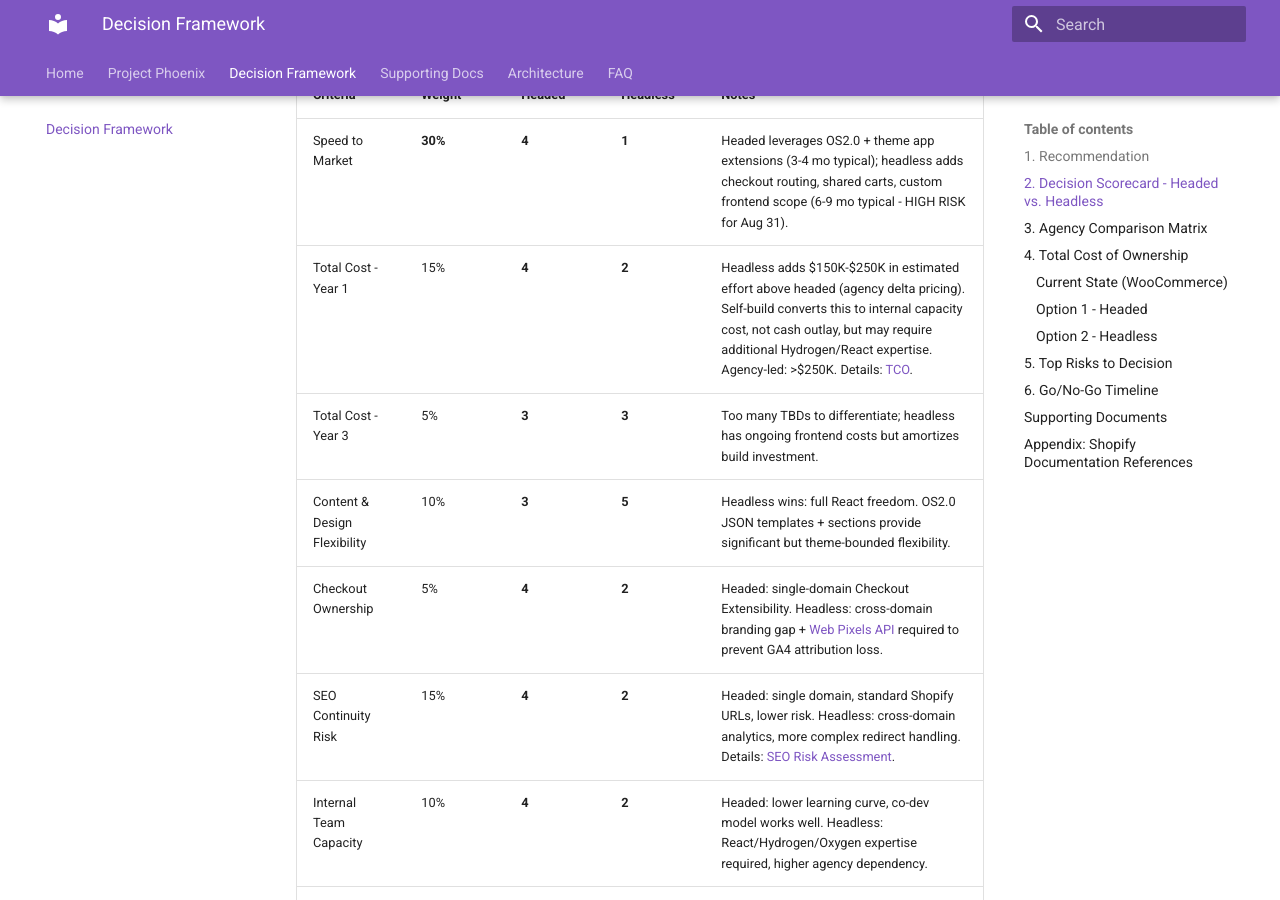
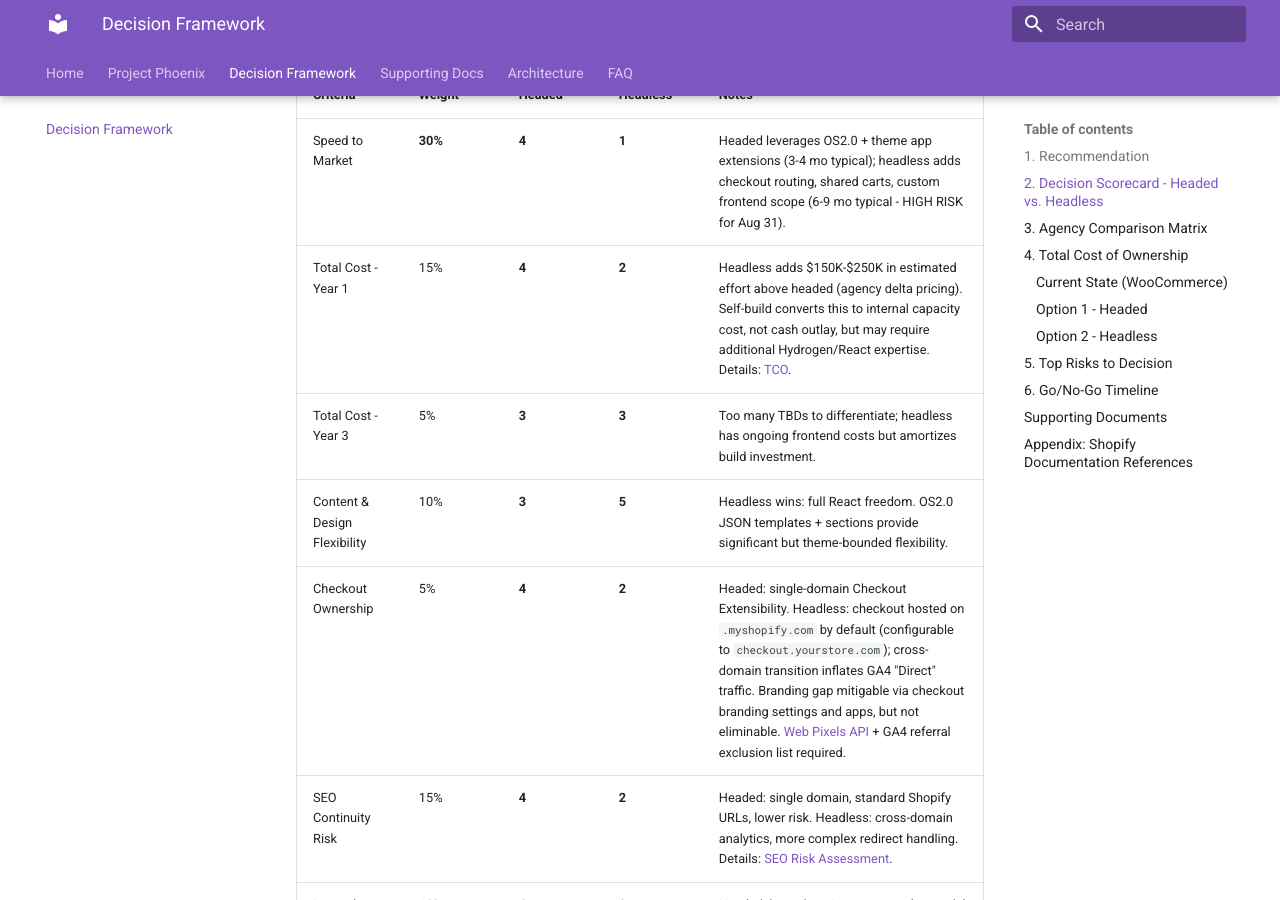
Before and after one commit to charanbobby/Shopify2026, an MkDocs documentation site: the page built from docs/decision-framework.md, in a window 1280 px wide and 900 px high, scrolled down 1094 px. Built offline with MkDocs 1.6.1 and Material for MkDocs 9.7.7, drawn with Linux system fonts in a browser that asks for light colours; comment, search, counter and statistics services are not loaded; some of the changed text lies outside the part shown.

Commit message:
Add headless checkout domain handling nuances and GA4 mitigation details
Clarify that headless checkout defaults to .myshopify.com (configurable to
custom subdomain), document the GA4 referral exclusion list best practice,
and note that checkout branding gap is mitigable but not eliminable.

Co-Authored-By: Claude Opus 4.6 <noreply@anthropic.com>

```diff
--- a/docs/decision-framework.md
+++ b/docs/decision-framework.md
@@ -33,10 +33,10 @@ comments: true
 | Criteria | Weight | Headed | Headless | Notes |
 | --- | --- | --- | --- | --- |
 | Speed to Market | **30%** | **4** | **1** | Headed leverages OS2.0 + theme app extensions (3-4 mo typical); headless adds checkout routing, shared carts, custom frontend scope (6-9 mo typical - HIGH RISK for Aug 31). |
-| Total Cost - Year 1 | 15% | **4** | **2** | Headless adds $150K-$250K in estimated effort above headed (agency delta pricing). Self-build converts this to internal capacity cost, not cash outlay, but may require additional Hydrogen/React expertise. Agency-led: >$250K. Details: [TCO](#4-total-cost-of-ownership). |
+| Total Cost - Year 1 | 15% | **4** | **2** | Headless adds $150K-$250K in estimated effort above headed (agency delta pricing). Self-build converts this to internal capacity cost, not cash outlay, but may require additional Hydrogen/React expertise. Details: [TCO](#4-total-cost-of-ownership). |
 | Total Cost - Year 3 | 5% | **3** | **3** | Too many TBDs to differentiate; headless has ongoing frontend costs but amortizes build investment. |
 | Content & Design Flexibility | 10% | **3** | **5** | Headless wins: full React freedom. OS2.0 JSON templates + sections provide significant but theme-bounded flexibility. |
-| Checkout Ownership | 5% | **4** | **2** | Headed: single-domain Checkout Extensibility. Headless: cross-domain branding gap + [Web Pixels API](https://shopify.dev/docs/api/pixels/customer-events) required to prevent GA4 attribution loss. |
+| Checkout Ownership | 5% | **4** | **2** | Headed: single-domain Checkout Extensibility. Headless: checkout hosted on `.myshopify.com` by default (configurable to `checkout.yourstore.com`); cross-domain transition inflates GA4 "Direct" traffic. Branding gap mitigable via checkout branding settings and apps, but not eliminable. [Web Pixels API](https://shopify.dev/docs/api/pixels/customer-events) + GA4 referral exclusion list required. |
 | SEO Continuity Risk | 15% | **4** | **2** | Headed: single domain, standard Shopify URLs, lower risk. Headless: cross-domain analytics, more complex redirect handling. Details: [SEO Risk Assessment](seo-risk-assessment.md). |
 | Internal Team Capacity | 10% | **4** | **2** | Headed: lower learning curve, co-dev model works well. Headless: React/Hydrogen/Oxygen expertise required, higher agency dependency. |
 | Integration Complexity | 10% | **4** | **2** | Headed: most integrations Low via app extensions. Headless: GTM/Ads High, 4 others Medium, plus shared cart middleware (Multipass + session sync). Details: [Integration Map](integration-map.md). |
@@ -104,9 +104,9 @@ comments: true
 | GMV Fee | TBD | |
 | Build Cost (incremental above headed) | $150K-$250K (self-build) / >$250K (agency) | Agency E quote may be over-estimated per team; self-build reduces cash outlay |
 | Frontend Infrastructure | TBD | Hydrogen/Oxygen hosting, CDN |
-| Checkout Subdomain Config | TBD | Required for headless |
+| Checkout Subdomain Config | TBD | Required for headless; defaults to `.myshopify.com`, configurable to custom subdomain (e.g., `checkout.yourstore.com`) for brand consistency |
 | Custom Event Mapping | TBD | GTM/pixel reimplementation |
-| Cross-Domain GA4/GTM Attribution | TBD | [Web Pixels API](https://shopify.dev/docs/api/pixels/customer-events) setup to prevent attribution loss across Hydrogen-to-checkout subdomain transition |
+| Cross-Domain GA4/GTM Attribution | TBD | [Web Pixels API](https://shopify.dev/docs/api/pixels/customer-events) setup + GA4 referral exclusion list (checkout subdomain, primary domain, `checkout.shopify.com`, payment provider domains) to prevent attribution loss across Hydrogen-to-checkout domain transition |
 | Shared Cart / Multipass Middleware | Included in build cost | Session/cart sync between WooCommerce/Liquid and Hydrogen; Multipass SSO implementation. Assumed included in the $150K-$250K self-build estimate (agencies did not itemize separately). [[Ref](https://shopify.dev/docs/storefronts/headless/hydrogen/migrate)] |
 | Oxygen CI/CD Infrastructure | TBD | Dev-ops hours for [Hydrogen/Oxygen deployment pipeline](https://shopify.dev/docs/storefronts/headless/hydrogen/deploy) setup |
 | Dedicated Frontend Engineering | TBD | Ongoing annual |
@@ -125,7 +125,7 @@ comments: true
 | Risk | Likelihood | Impact | Key Mitigation |
 | --- | --- | --- | --- |
 | **Headless build cannot meet Aug 31 deadline** | **Very High** | **Very High** | 🔴 Reclassified as HIGH RISK. Typical Hydrogen builds take 6-9 months. Recommend headed-first launch with headless as 2027 fast-follow. Require shared cart PoC + Multipass spike + checkout config + dry-run deployment before approving headless. |
-| **Cross-domain analytics attribution loss (headless)** | High | High | [Web Pixels API](https://shopify.dev/docs/api/pixels/customer-events) configuration required for Hydrogen-to-checkout subdomain transition; budget specialized technical scope |
+| **Cross-domain analytics attribution loss (headless)** | High | High | Headless checkout defaults to `.myshopify.com` (custom subdomain like `checkout.yourstore.com` configurable). GA4 interprets the domain change as a new session, inflating "Direct" traffic. Mitigations: [Web Pixels API](https://shopify.dev/docs/api/pixels/customer-events) + add checkout domain, primary store domain, `checkout.shopify.com`, and payment provider domains to GA4 referral exclusion list. Budget specialized technical scope. |
 | **Discount stacking limitation (Shopify Functions)** | Medium | High | Discount Logic Audit before Apr 1: map WooCommerce's top 10 complex coupons to Shopify [combination rules](https://help.shopify.com/en/manual/discounts/combining-discounts). Hard ceiling at ~5 concurrent custom discount functions. |
 | **Co-dev capacity - agency + internal bandwidth** | Low-Medium | High | Internal headcount committed before contract; agency carries architecture load |
 
@@ -144,7 +144,7 @@ comments: true
 | Contract / SOW Signed | Apr 10 | |
 | Development Kickoff | Apr 14 | |
 | Checkout / Payment Validation | Jun 30 | |
-| Checkout Extensibility Branding Design | Jul 7 | Reconcile Hydrogen UI with Shopify-hosted checkout subdomain (headless only) |
+| Checkout Extensibility Branding Design | Jul 7 | Reconcile Hydrogen storefront UI with Shopify-hosted checkout (headless only); configure custom checkout subdomain, checkout branding settings, and checkout customization apps to minimize visual gap |
 | UAT / Staging Launch | Jul 14 | 6-week UAT window |
 | Data Migration Cutover | Aug 18 | Dry-run at least once before |
 | Staff Training | Aug 24 | |
```
